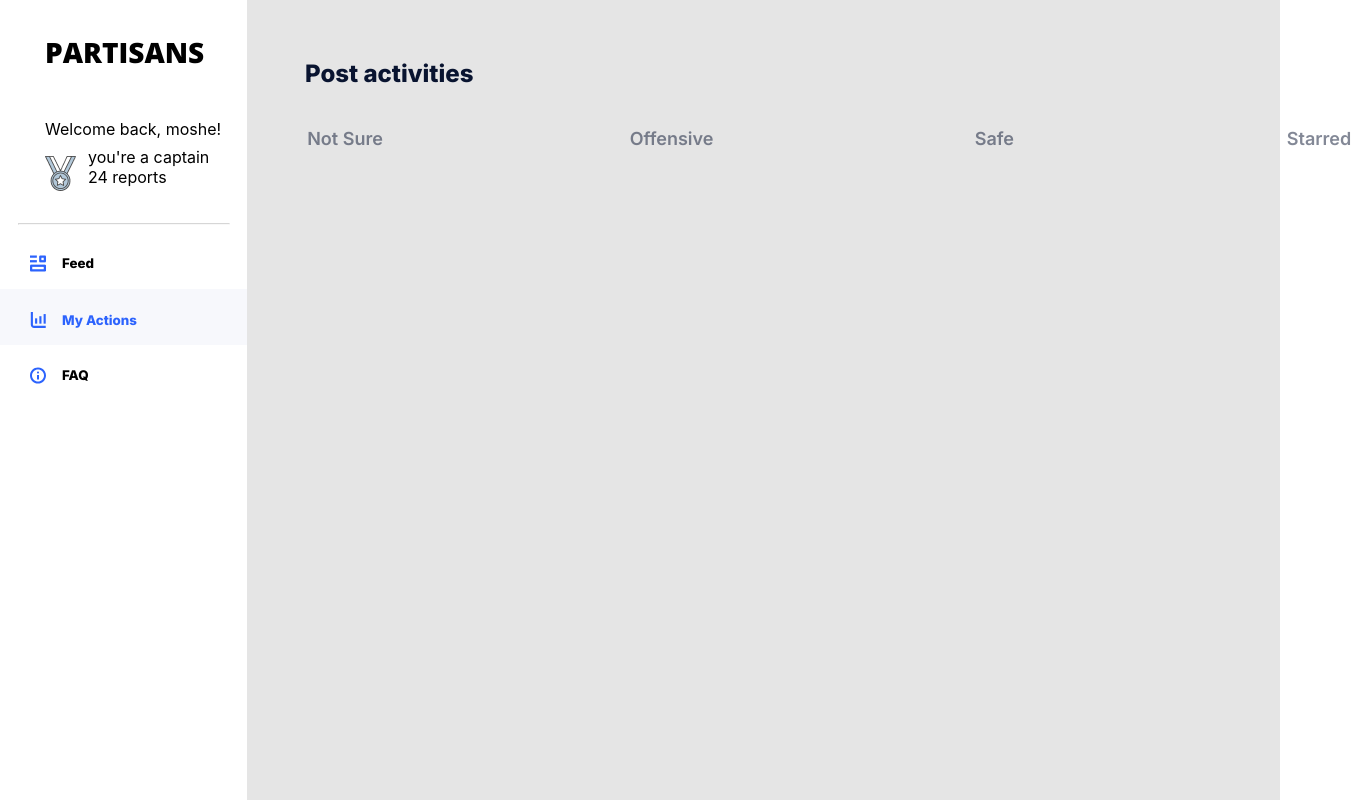
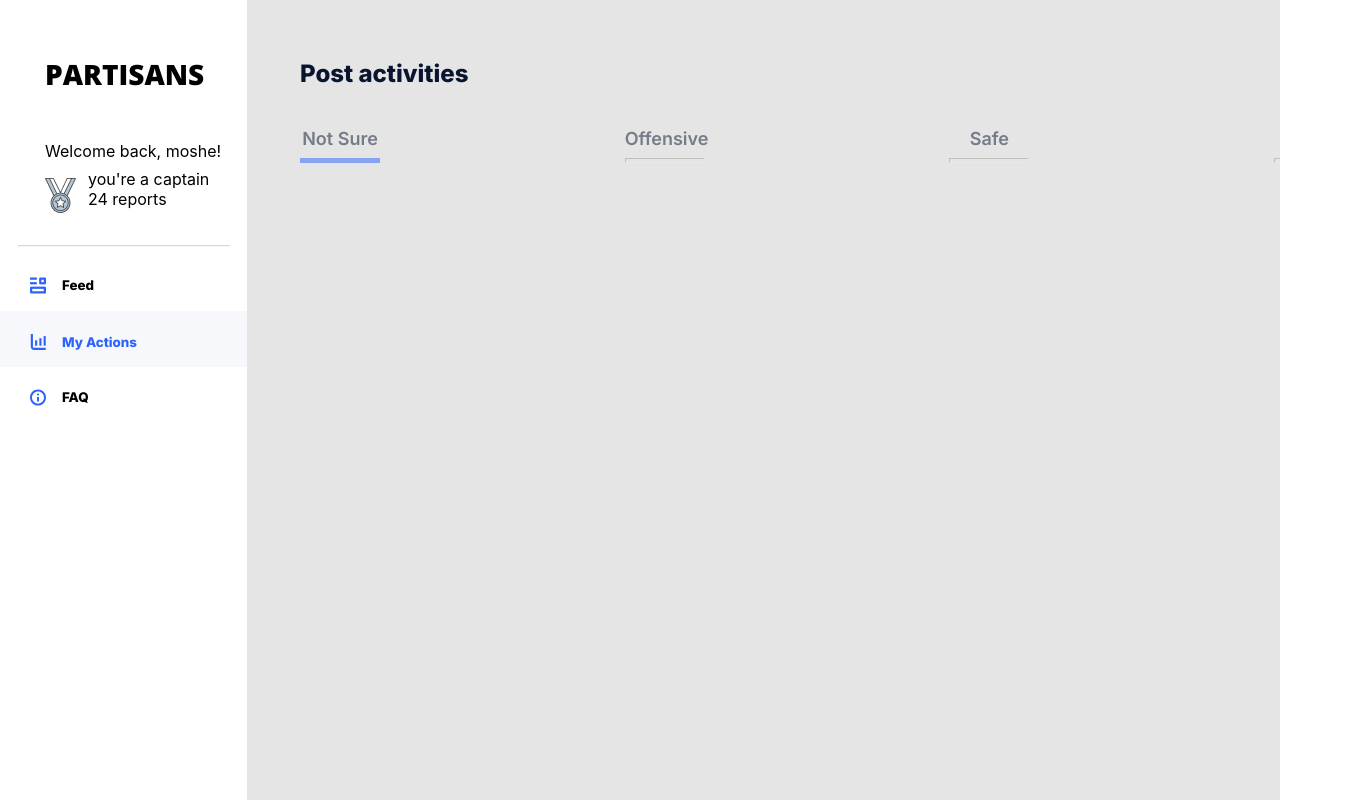
Before and after one commit to YoniTint/Brave_Together_React, a React (Create React App) app: page /actions in a window 1280 px wide. Shown: the whole page, 1359 px wide, since content can reach past the window. Built offline with nearby package versions, Linux system fonts and the light colour scheme.

Commit message:
Add functionality to My Action menu bar

```diff
--- a/src/App.js
+++ b/src/App.js
@@ -6,7 +6,7 @@ import SideBar from "./Components/SideBar/SideBar";
 import ReportCard from "./Components/pages/ReportCard";
 import Validate from "./Components/Validate/Validate";
 import FAQ from "./Components/FAQ";
-import ActionMenu from "./Components/MyActions/ActionMenu"
+import MyActions from "./Components/MyActions/MyActions"
 
 function App() {
   const queryClient = new QueryClient();
@@ -20,7 +20,7 @@ function App() {
               <Routes>
                 <Route path="/" element={ <Validate setOffensivePost={setOffensivePost} /> } />
                 <Route path="FAQ" element={<FAQ />} />
-                <Route path="/actions" element={<ActionMenu />} />
+                <Route path="/actions" element={<MyActions />} />
               </Routes>
                 { offensivePost && <ReportCard post={offensivePost} /> }
           </MainPageStyle>
--- a/src/Components/MyActions/ActionMenuButton.jsx
+++ b/src/Components/MyActions/ActionMenuButton.jsx
@@ -1,21 +1,24 @@
 import React from "react";
 import styled from "styled-components";
 
-export function ActionMenuButton({menuButton}) {
+export function ActionMenuButton({menuButton, setCurrentAction, currentAction}) {
 
 //   if (isCurrentURL) {
 //     buttonStyle.color = "#2C63FD";
 //     buttonStyle.backgroundColor = "#F7F8FC";
 //   }
   return (
-    <ButtonStyle>
-
+    <ButtonStyle onClick={()=> setCurrentAction(menuButton.name)}>
+     <span>
       {menuButton.name}
+      </span>
+      <HrStyled color={menuButton.name === currentAction? menuButton.color : null}></HrStyled>
     </ButtonStyle>
   );
 
 }
 const ButtonStyle = styled.div`
+cursor:pointer;
 width: 80px;
 height: 22px;
 font-family: 'Inter';
@@ -24,3 +27,7 @@ font-size: 18px;
 color: #091430;
 opacity: 0.5;
 `
+const HrStyled = styled.hr`
+color: ${props => props.color};
+height: 3px;
+`
--- a/src/Components/MyActions/ActionMenu.jsx
+++ b/src/Components/MyActions/MyActions.jsx
@@ -1,22 +1,24 @@
 import React from "react";
 import styled from "styled-components";
+import { useState } from "react";
 import { ActionMenuButton } from "./ActionMenuButton";
-
+import { Constants } from "../../Constants";
 
 const menuButtons = [
-  { name: "Not Sure"},
-  { name: "Offensive"},
-  { name: "Safe"},
-  { name: "Starred"},
+  { name: Constants.NOT_SURE_ACTION_TITLE, color:"#2C63FD"},
+  { name: Constants.OFFENSIVE_ACTION_TITLE, color:"#F12B2C"},
+  { name: Constants.SAFE_ACTION_TITLE, color:"#29CC97"},
+  { name: Constants.STARRED_ACTION_TITLE, color:"#ffe135"},
 ];
-export default function ActionMenu({  }) {
+export default function MyActions({  }) {
+  const [currentAction, setCurrentState] = useState("Not Sure");
   const pageTitle = "Post activities";
   return (
     <Wrapper>
       <TitleStyle>{pageTitle}</TitleStyle>
       <MenuStyle>
       {menuButtons.map((menuButton) => {
-          return <ActionMenuButton menuButton={menuButton} key={menuButton.name}/>;
+          return <ActionMenuButton menuButton={menuButton} setCurrentAction={setCurrentState} currentAction={currentAction} key={menuButton.name}/>;
         })}
 
       </MenuStyle>
@@ -32,11 +34,10 @@ const Wrapper = styled.div`
 `;
 
 const TitleStyle = styled.div`
-position: absolute;
 width: 200px;
 height: 29px;
-left: 305px;
-top: 59px;
+margin-top:59px;
+margin-left:53px;
 font-family: 'Inter';
 font-weight: 700;
 font-size: 24px;
@@ -46,11 +47,11 @@ align-items: center;
 color: #091430;
 `
 const MenuStyle = styled.div`
-position: absolute;
 width: 1054px;
+margin-top: 40px;
+margin-left: 53px;
 height: 40px;
-left: 305px;
-top: 128px;
 display: flex;
 justify-content: space-between;
+border-bottom:
 `
--- a/src/Components/SideBar/SideBar.jsx
+++ b/src/Components/SideBar/SideBar.jsx
@@ -35,7 +35,7 @@ export default function SideBar() {
 const lineStyle = { width: 210, marginTop: 30, opacity: 0.4 };
 
 const partisanStyle = {
-  marginTop: 33,
+  marginTop: 55,
   marginLeft: 45,
   fontFamily: "Open Sans",
   fontWeight: 800,
--- /dev/null
+++ b/src/Constants.js
@@ -0,0 +1,8 @@
+export const Constants ={
+    FIGMA_SCREEN_WIDTH: 1440,
+    FIGMA_SCREEN_HEIGHT: 1024,
+    NOT_SURE_ACTION_TITLE:"Not Sure",
+    OFFENSIVE_ACTION_TITLE:"Offensive",
+    SAFE_ACTION_TITLE: "Safe",
+    STARRED_ACTION_TITLE: "Starred"
+}
```
